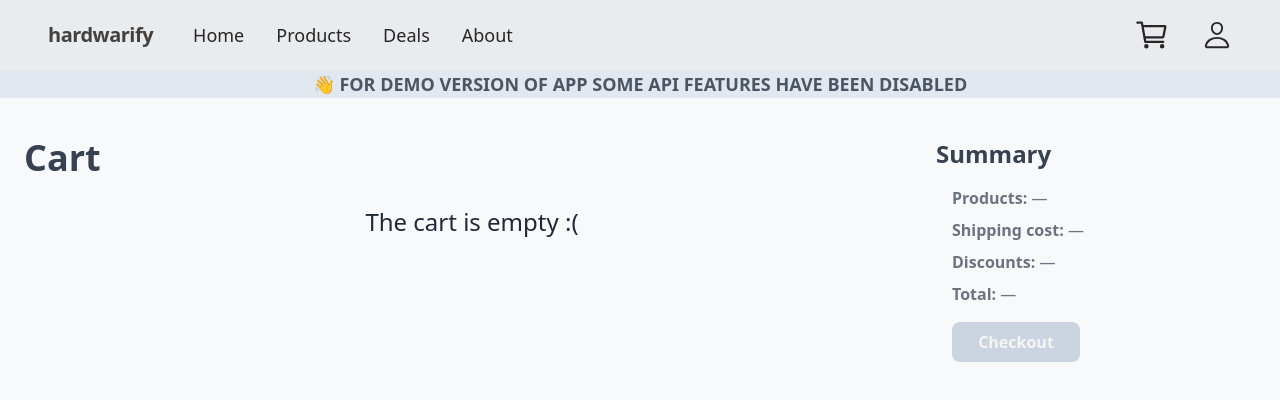
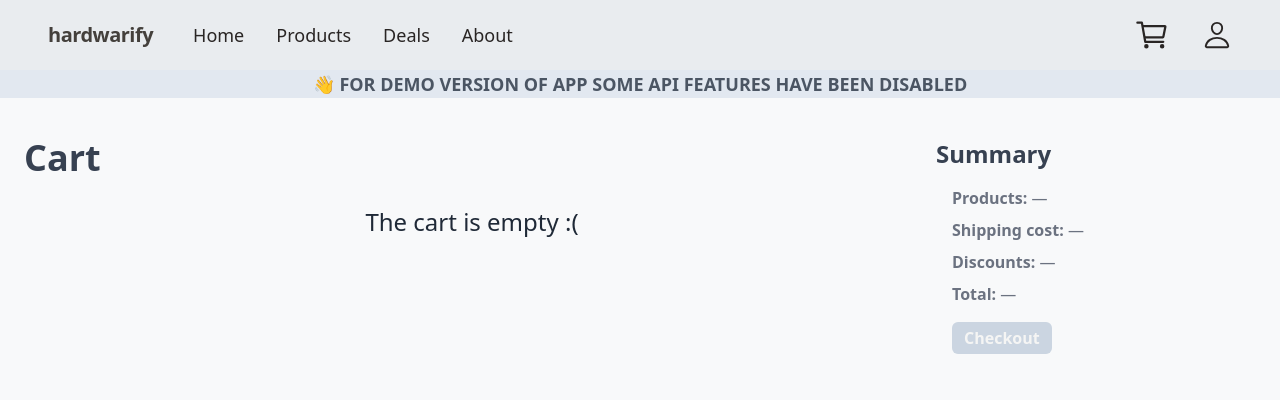
Before and after one commit to tojamrcel/hardwarify-project, a Next.js app: page /cart in a window 1280 px wide. Shown: the top 400 px of the page. Built offline with nearby package versions, Linux system fonts and the light colour scheme.

Commit message:
refactor: replace repeating code with reusable component

```diff
--- a/app/_components/AddToCartButton.tsx
+++ b/app/_components/AddToCartButton.tsx
@@ -1,6 +1,7 @@
 "use client";
 
 import { Product } from "../_types/types";
+import Button from "./Button";
 import { useCart } from "./CartContext";
 import toast from "react-hot-toast";
 
@@ -45,13 +46,9 @@ function AddToCartButton({
   }
 
   return (
-    <button
-      onClick={handleAddToCart}
-      disabled={disabled}
-      className="rounded-md bg-red-600 px-5 py-3 font-semibold text-stone-100 transition-colors duration-150 hover:bg-red-700 disabled:bg-slate-300 md:px-3 md:py-1"
-    >
+    <Button type="primary" onClick={handleAddToCart}>
       Add to cart
-    </button>
+    </Button>
   );
 }
 
--- a/app/_components/Button.tsx
+++ b/app/_components/Button.tsx
@@ -1,15 +1,21 @@
 import Link from "next/link";
 import { ReactNode } from "react";
+
+interface ButtonComponentProps {
+  type: "primary" | "secondary";
+  link?: string;
+  onClick?: () => void;
+  children: ReactNode;
+  disabled?: boolean;
+}
 
 function Button({
   type,
   link,
+  onClick,
   children,
-}: {
-  type: "primary" | "secondary";
-  link?: string;
-  children: ReactNode;
-}) {
+  disabled,
+}: ButtonComponentProps) {
   if (type === "primary" && link)
     return (
       <Link
@@ -19,6 +25,17 @@ function Button({
         {children}
       </Link>
     );
+  if (type === "primary" && !link)
+    return (
+      <button
+        onClick={onClick}
+        disabled={disabled}
+        className="rounded-md bg-red-600 px-5 py-3 font-semibold text-stone-100 transition-colors duration-150 hover:bg-red-700 disabled:bg-slate-300 md:px-3 md:py-1"
+      >
+        {children}
+      </button>
+    );
+
   if (type === "secondary") return <button></button>;
 }
 
--- a/app/_components/CancelOrderBtn.tsx
+++ b/app/_components/CancelOrderBtn.tsx
@@ -2,6 +2,7 @@
 
 import { useState } from "react";
 import { cancelOrderAction } from "../_lib/actions";
+import Button from "./Button";
 
 function CancelOrderBtn({ orderId }: { orderId: string }) {
   const [error, setError] = useState<string | null>(null);
@@ -18,12 +19,9 @@ function CancelOrderBtn({ orderId }: { orderId: string }) {
 
   return (
     <>
-      <button
-        onClick={handleCancelOrder}
-        className="transition-color mt-2 h-12 w-28 rounded-md bg-red-600 font-semibold text-stone-100 duration-300 hover:bg-red-700"
-      >
+      <Button type="primary" onClick={handleCancelOrder}>
         Cancel order
-      </button>
+      </Button>
       {error && <p className="text-sm text-red-600">{error}</p>}
     </>
   );
--- a/app/_components/CartSummary.tsx
+++ b/app/_components/CartSummary.tsx
@@ -3,6 +3,7 @@
 import { useRouter } from "next/navigation";
 import { useCart } from "./CartContext";
 import { SHIPPING_COST } from "../_lib/constants";
+import Button from "./Button";
 
 function CartSummary() {
   const router = useRouter();
@@ -39,13 +40,15 @@ function CartSummary() {
           <span className="font-semibold">Total:</span>{" "}
           {cart.length ? `$${productsPrice - discount + SHIPPING_COST}` : "—"}
         </p>
-        <button
-          disabled={Boolean(!cart.length)}
-          onClick={() => router.push("/cart/checkout")}
-          className="my-2 w-32 rounded-lg bg-red-600 px-2 py-2 font-semibold text-stone-100 transition-colors duration-300 hover:bg-red-700 disabled:bg-slate-300 disabled:hover:bg-slate-300"
-        >
-          Checkout
-        </button>
+        <div className="mt-2 flex justify-center md:justify-normal">
+          <Button
+            type="primary"
+            disabled={Boolean(!cart.length)}
+            onClick={() => router.push("/cart/checkout")}
+          >
+            Checkout
+          </Button>
+        </div>
       </div>
     </>
   );
--- a/app/login/page.tsx
+++ b/app/login/page.tsx
@@ -6,6 +6,7 @@ import { redirect } from "next/navigation";
 import { useForm } from "react-hook-form";
 import InputRow from "../_components/InputRow";
 import { useState } from "react";
+import Button from "../_components/Button";
 
 interface LoginData {
   email: string;
@@ -86,10 +87,7 @@ function Page() {
           >
             I don&apos;t have an account yet
           </Link>
-
-          <button className="ml-auto mt-2 rounded-md bg-red-600 px-4 py-2 font-semibold text-stone-100 transition-all duration-300 hover:bg-red-700">
-            Login
-          </button>
+          <Button type="primary">Login</Button>
         </div>
       </form>
     </div>
--- a/app/signup/page.tsx
+++ b/app/signup/page.tsx
@@ -7,6 +7,7 @@ import { signUpAction } from "../_lib/actions";
 import { SignUpFormValues } from "../_types/types";
 import InputErrorMessage from "../_components/InputErrorMessage";
 import { useState } from "react";
+import Button from "../_components/Button";
 
 function Page() {
   const [error, setError] = useState<string | null>(null);
@@ -146,10 +147,9 @@ function Page() {
           >
             I already have an account
           </Link>
-
-          <button className="ml-auto mt-2 rounded-md bg-red-600 px-4 py-2 font-semibold text-stone-100 transition-all duration-300 hover:bg-red-700">
-            Sign Up
-          </button>
+          <div>
+            <Button type="primary">Sign Up</Button>
+          </div>
         </div>
         {error && <p className="text-sm text-red-600">{error}</p>}
       </form>
```
